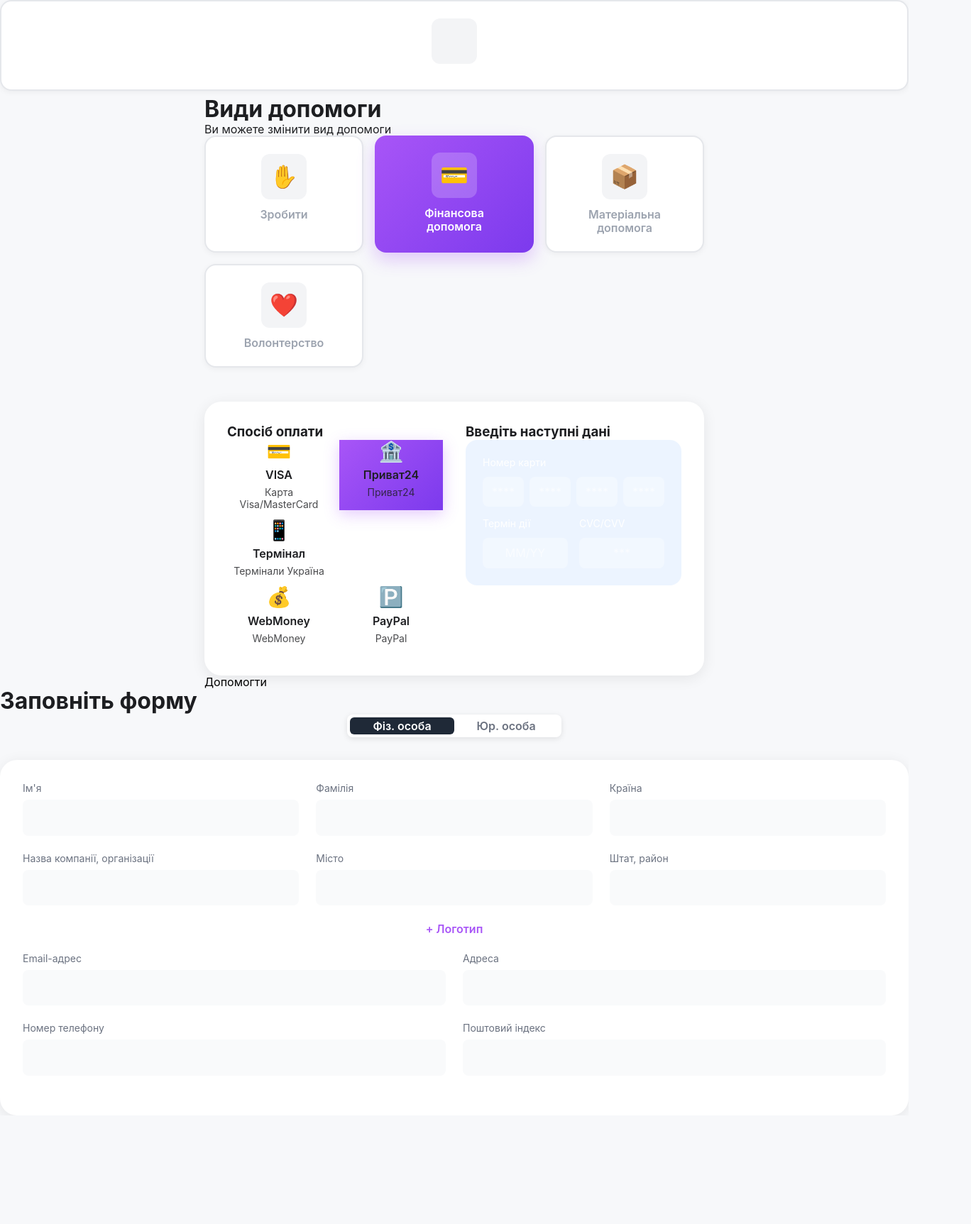
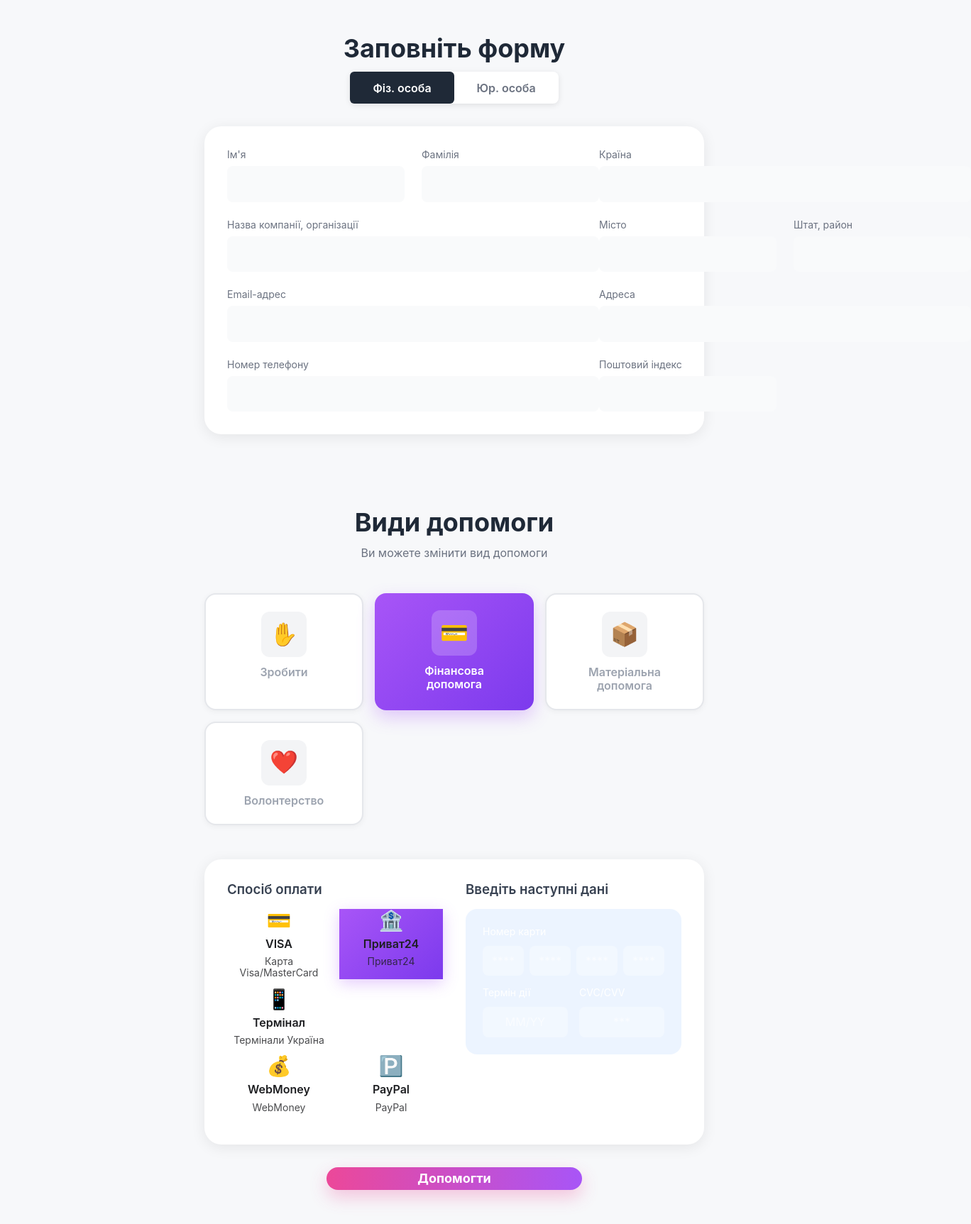
Before and after one commit to sh1xzyy/quanti-coders-test-task, a React (Vite) app in the folder my-app/: page / in a window 1280 px wide. Shown: the whole page at 71% size, 1368 px wide, since content can reach past the window. Before the commit the page ends 1572 px from the top, so only its background shows below. Built offline with nearby package versions, Linux system fonts and the light colour scheme.

Commit message:
refactor(form): change RegistrationForm styles

```diff
--- a/my-app/src/App.jsx
+++ b/my-app/src/App.jsx
@@ -1,4 +1,3 @@
-import { HelpTypeCard } from "./components/HelpTypeCard/HelpTypeCard";
 import { HelpTypesSection } from "./components/HelpTypesSection/HelpTypesSection";
 import { PaymentMethod } from "./components/PaymentMethod/PaymentMethod";
 import { RegistrationFormSection } from "./components/RegistrationFormSection/RegistrationFormSection";
@@ -6,10 +5,9 @@ import { RegistrationFormSection } from "./components/RegistrationFormSection/Re
 function App() {
   return (
     <div>
-      <HelpTypeCard />
+      <RegistrationFormSection />
       <PaymentMethod />
       <HelpTypesSection />
-      <RegistrationFormSection />
     </div>
   );
 }
--- a/my-app/src/components/HelpTypesSection/HelpTypesSection.css
+++ b/my-app/src/components/HelpTypesSection/HelpTypesSection.css
@@ -102,8 +102,36 @@
   opacity: 0.8;
 }
 
+.buttonContainer {
+  margin-top: 32px;
+  display: flex;
+  justify-content: center;
+}
+
+.submitButton {
+  padding: 16px 128px;
+  background: linear-gradient(90deg, #ec4899 0%, #a855f7 100%);
+  color: #ffffff;
+  font-weight: 700;
+  font-size: 18px;
+  border-radius: 50px;
+  border: none;
+  cursor: pointer;
+  box-shadow: 0 10px 25px rgba(236, 72, 153, 0.3);
+  transition: all 0.3s;
+}
+
+.submitButton:hover {
+  transform: translateY(-2px);
+  box-shadow: 0 15px 30px rgba(236, 72, 153, 0.4);
+}
+
 @media (max-width: 768px) {
   .helpTypesGrid {
     grid-template-columns: repeat(2, 1fr);
   }
+
+  .submitButton {
+    padding: 16px 64px;
+  }
 }
--- a/my-app/src/components/RegistrationFormSection/RegistrationFormSection.css
+++ b/my-app/src/components/RegistrationFormSection/RegistrationFormSection.css
@@ -1,4 +1,6 @@
 .formCard {
+  display: flex;
+  justify-content: space-between;
   background: #ffffff;
   border-radius: 24px;
   box-shadow: 0 4px 20px rgba(0, 0, 0, 0.08);
@@ -7,16 +9,22 @@
 
 .formGrid {
   display: grid;
-  grid-template-columns: repeat(auto-fit, minmax(250px, 1fr));
+  grid-template-columns: repeat(2, 250px);
   gap: 24px;
-  margin-bottom: 24px;
 }
 
 .formGridTwo {
   display: grid;
-  grid-template-columns: repeat(auto-fit, minmax(300px, 1fr));
+  grid-template-columns: repeat(2, 250px);
   gap: 24px;
-  margin-bottom: 24px;
+}
+
+.inputWrapper {
+  position: relative;
+
+  &.full {
+    grid-column: span 2;
+  }
 }
 
 .formLabel {
@@ -52,7 +60,7 @@
   border-radius: 8px;
   background: #ffffff;
   box-shadow: 0 2px 8px rgba(0, 0, 0, 0.1);
-  padding: 4px;
+  height: 45px;
 }
 
 .toggleButton {
@@ -76,8 +84,9 @@
 }
 
 .logoButtonContainer {
-  text-align: center;
-  margin-bottom: 24px;
+  position: absolute;
+  top: 50%;
+  right: -100px;
 }
 
 .logoButton {
--- a/my-app/src/components/RegistrationFormSection/RegistrationFormSection.jsx
+++ b/my-app/src/components/RegistrationFormSection/RegistrationFormSection.jsx
@@ -7,7 +7,7 @@ export const RegistrationFormSection = () => {
 
   return (
     <div className="section">
-      <div className="formContainer">
+      <div className="container">
         <h1 className="mainTitle">Заповніть форму</h1>
 
         <div className="toggleContainer">
@@ -35,57 +35,50 @@ export const RegistrationFormSection = () => {
 
         <div className="formCard">
           <div className="formGrid">
-            <div>
+            <div className="inputWrapper">
               <label className="formLabel">Ім'я</label>
               <input className="formInput" />
             </div>
-            <div>
+            <div className="inputWrapper">
               <label className="formLabel">Фамілія</label>
               <input className="formInput" />
             </div>
-            <div>
-              <label className="formLabel">Країна</label>
-              <input className="formInput" />
-            </div>
-          </div>
-
-          <div className="formGrid">
-            <div>
+            <div className={clsx("inputWrapper", "full")}>
               <label className="formLabel">Назва компанії, організації</label>
               <input className="formInput" />
+              <div className="logoButtonContainer">
+                <button className="logoButton">+ Логотип</button>
+              </div>
             </div>
-            <div>
-              <label className="formLabel">Місто</label>
-              <input className="formInput" />
-            </div>
-            <div>
-              <label className="formLabel">Штат, район</label>
-              <input className="formInput" />
-            </div>
-          </div>
-
-          <div className="logoButtonContainer">
-            <button className="logoButton">+ Логотип</button>
-          </div>
-
-          <div className="formGridTwo">
-            <div>
+            <div className={clsx("inputWrapper", "full")}>
               <label className="formLabel">Email-адрес</label>
               <input className="formInput" />
             </div>
-            <div>
-              <label className="formLabel">Адреса</label>
+            <div className={clsx("inputWrapper", "full")}>
+              <label className="formLabel">Номер телефону</label>
               <input className="formInput" />
             </div>
           </div>
 
           <div className="formGridTwo">
-            <div>
-              <label className="formLabel">Номер телефону</label>
+            <div className={clsx("inputWrapper", "full")}>
+              <label className="formLabel">Країна</label>
               <input className="formInput" />
             </div>
-            <div>
-              <label className="formLabel">Поштовий індекс</label>
+            <div className="inputWrapper">
+              <label className="formLabel">Мiсто</label>
+              <input className="formInput" />
+            </div>
+            <div className="inputWrapper">
+              <label className="formLabel">Штат, район</label>
+              <input className="formInput" />
+            </div>
+            <div className={clsx("inputWrapper", "full")}>
+              <label className="formLabel">Адреса</label>
+              <input className="formInput" />
+            </div>
+            <div className="inputWrapper">
+              <label className="formLabel">Поштовий iндекс</label>
               <input className="formInput" />
             </div>
           </div>
--- a/my-app/src/styles/index.css
+++ b/my-app/src/styles/index.css
@@ -66,10 +66,37 @@ img {
   max-width: 375px;
 }
 
+.section {
+  padding: 48px 16px;
+}
+
+.mainTitle {
+  font-size: 48px;
+  font-weight: 700;
+  text-align: center;
+  color: #1f2937;
+  margin-bottom: 12px;
+}
+
+.subtitle {
+  text-align: center;
+  color: #6b7280;
+  margin-bottom: 48px;
+}
+
+.sectionTitle {
+  font-weight: 600;
+  color: #374151;
+  margin-bottom: 16px;
+}
+
 @media screen and (min-width: 768px) {
   .container {
     padding: 0 32px;
     max-width: 768px;
+  }
+  .mainTitle {
+    font-size: 36px;
   }
 }
 
```
